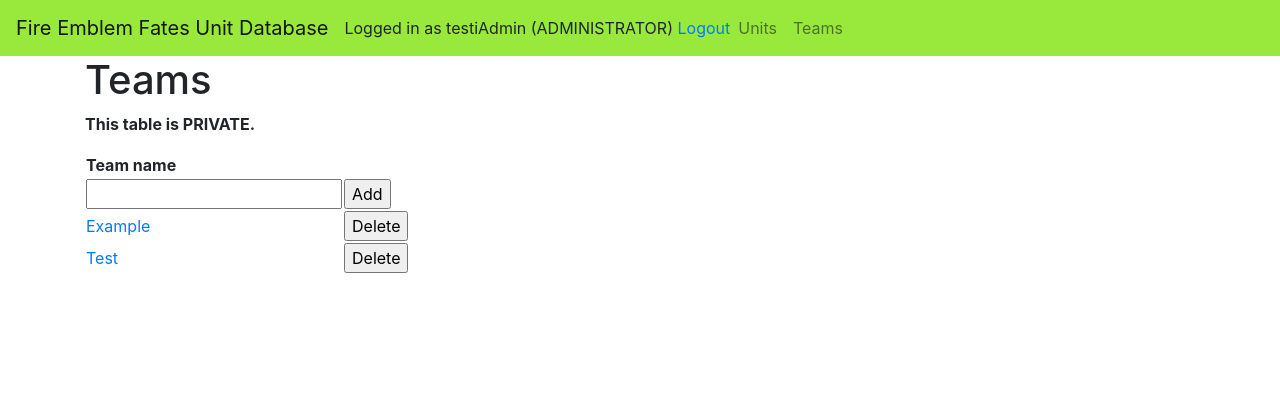
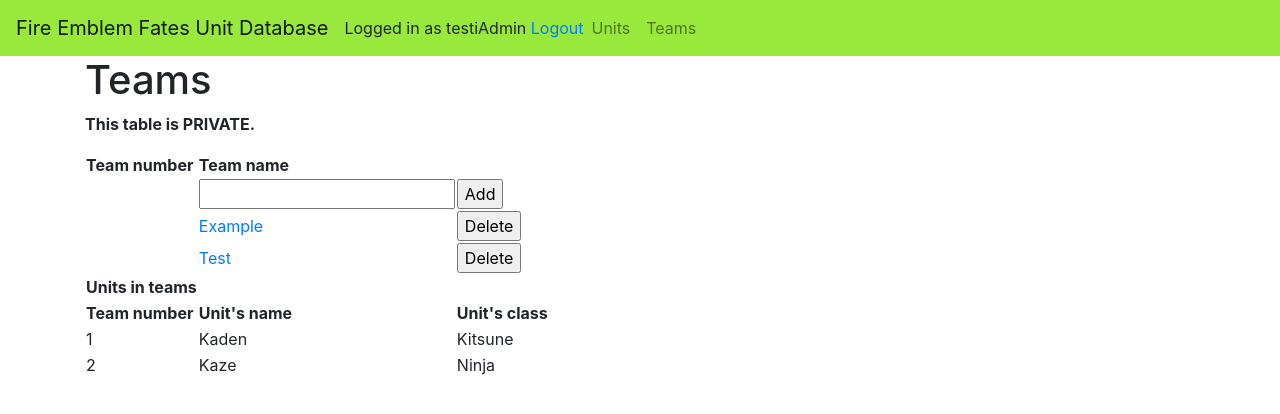
Before and after one commit to JustAGoldeneye/Fire-Emblem-Fates-Unit-Database, a Flask app: page /teams in a window 1280 px wide. Shown: the top 414 px of the page. Run offline with Flask 2, Linux system fonts and the light colour scheme; a user stored in the database is signed in; data comes from the database, SQL or seed files in the repository; both versions use the stored data as it was after the commit; some libraries are stand-ins or nearby versions.

Commit message:
Added some features

```diff
--- a/application/teams/forms.py
+++ b/application/teams/forms.py
@@ -6,3 +6,6 @@ class TeamForm(FlaskForm):
 
     class Meta:
         csrf = False
+
+class AddUnitForm(FlaskForm):
+    name = StringField("Name")
--- a/application/teams/models.py
+++ b/application/teams/models.py
@@ -46,6 +46,22 @@ class Team(Base):
             return row
 
     @staticmethod
+    def get_units_in_team(team_id):
+        stmt = text("SELECT * FROM team "
+                    "JOIN team_unit ON team.id = team_unit.team_id "
+                    "JOIN unit ON team_unit.team_id = unit.id "
+                    "WHERE team.id = :teamid "
+                    "GROUP BY unit.\"classGP\"")
+
+        res = db.engine.execute(stmt, teamid = team_id)
+
+        result = []
+        for row in res:
+            result.append(row)
+
+        return result
+
+    @staticmethod
     def number_of_units_in_team(team_id):
         stmt = text("SELECT COUNT(team.id) FROM team "
                     "JOIN team_unit ON team.id = team_unit.team_id "
@@ -56,3 +72,19 @@ class Team(Base):
 
         for row in res:
             return row[0]
+
+    @staticmethod
+    def units_in_teams(user_id):
+        stmt = text("SELECT * FROM team "
+                    "JOIN team_unit ON team.id = team_unit.team_id "
+                    "JOIN unit ON team_unit.unit_id = unit.id "
+                    "WHERE team.account_id = :userid "
+                    "GROUP BY team.id")
+
+        res = db.engine.execute(stmt, userid = user_id)
+
+        result = []
+        for row in res:
+            result.append(row)
+
+        return result
--- a/application/teams/views.py
+++ b/application/teams/views.py
@@ -2,18 +2,19 @@ from flask import redirect, render_template, request, url_for
 from flask_login import current_user
 
 from application import app, db, login_required
-from application.teams.models import Team
-from application.teams.forms import TeamForm
+from application.teams.models import Team, TeamUnit
+from application.teams.forms import TeamForm, AddUnitForm
+from application.units.models import Unit
 
 @app.route("/teams", methods=["GET"])
 @login_required(role="ADMIN")
 def teams_index():
-    return render_template("teams/list.html", teams = Team.find_users_teams(current_user.id), form = TeamForm())
+    return render_template("teams/list.html", teams = Team.find_users_teams(current_user.id), form = TeamForm(), units = Team.units_in_teams(current_user.id))
 
 @app.route("/teams/show/<team_id>/", methods=["GET"])
 @login_required(role="ADMIN")
 def teams_show(team_id):
-    return render_template("teams/show.html", team_id = team_id, team = Team.find_team(team_id), number_of_units = Team.number_of_units_in_team(team_id))
+    return render_template("teams/show.html", team_id = team_id, team = Team.find_team(team_id), units = Team.get_units_in_team(team_id), number_of_units = Team.number_of_units_in_team(team_id), form = AddUnitForm())
 
 @app.route("/teams/", methods=["POST"])
 @login_required(role="ADMIN")
@@ -21,7 +22,7 @@ def teams_create():
     form = TeamForm(request.form)
 
     if not form.validate():
-        return render_template("teams/list.html", form = form)
+        return render_template("teams/list.html", teams = Team.find_users_teams(current_user.id), units = Team.units_in_teams(current_user.id), form = form)
 
     t  = Team(form.name.data)
     t.account_id = current_user.id
@@ -40,3 +41,21 @@ def teams_delete(team_id):
     db.session.commit()
 
     return redirect(url_for("teams_index"))
+
+@app.route("/teams/show/<team_id>", methods=['GET','POST'])
+@login_required(role="ADMIN")
+def teams_add_unit(team_id):
+    form = AddUnitForm(request.form)
+
+    if not form.validate():
+        return render_template("teams/show.html", form = form, number_of_units = Team.number_of_units_in_team(team_id), team = Team.find_team(team_id))
+
+    unit_name = form.name.data
+    unit_ids = Unit.get_unit_ids_with_name(unit_name)
+
+    if unit_ids:
+        tu = TeamUnit(team_id = team_id, unit_id = unit_ids[0])
+        db.session.add(tu)
+        db.session.commit()
+
+    return redirect(url_for("teams_index"))
--- a/application/templates/layout.html
+++ b/application/templates/layout.html
@@ -12,7 +12,7 @@
           <a class="navbar-brand" href="{{ url_for('index') }} ">Fire Emblem Fates Unit Database</a>
           <div class="form-inline mt-2 mt-md-0">
             {% if current_user.is_authenticated %}
-            <a>Logged in as {{ current_user.username }} {% if current_user.is_admin %}(ADMINISTRATOR){% endif %}&nbsp;</a>
+            <a>Logged in as {{ current_user.username }}&nbsp;</a>
             <a href="{{ url_for('auth_logout') }}">Logout</a>
             {% else %}
             <a href="{{ url_for('auth_login') }}">Login</a>
--- a/application/templates/teams/list.html
+++ b/application/templates/teams/list.html
@@ -11,16 +11,18 @@
   {% endif %}
     <p></p>
     <tr>
+        <th>Team number</th>
         <th>Team name</th>
     </tr>
     <form method="POST" action="{{ url_for('teams_create') }}">
         <tr>
+            <td></td>
             <td>{{ form.name }}</td>
             <td>
                 <input type="submit" value="Add"/>
             </td>
             <td>
-                {% for error in form.name.errors %}<!--Casuses the team list to disappear and I can't fix it, so I guess it's a feature then.-->
+                {% for error in form.name.errors %}
                 <li>{{ error }}</li>
                 {% endfor %}
             </td>
@@ -28,6 +30,7 @@
     </form>
     {% for team in teams %}
     <tr>
+        <td></td>
         <td>
             <a href="{{ url_for('teams_show', team_id=team.id) }}">{{ team.name }}</a>
         </td>
@@ -38,5 +41,20 @@
         </td>
     </tr>
     {% endfor %}
+    <tr>
+        <th>Units in teams</th>
+    </tr>
+    <tr>
+        <th>Team number</th>
+        <th>Unit's name</th>
+        <th>Unit's class</th>
+    </tr>
+    {% for unit in units %}
+    <tr>
+        <td>{{ unit.team_id }}</td>
+        <td>{{ unit.name }}</td>
+        <td>{{ unit.classGP }}</td>
+    </tr>
+    {% endfor %}
 </table>
 {% endblock %}
```
Also changed, not shown: application/templates/teams/show.html (+12 -4 lines), application/templates/units/edit.html (+4 -4 lines), application/units/models.py (+23 -0 lines), application/units/views.py (+32 -39 lines), application/units.db.
